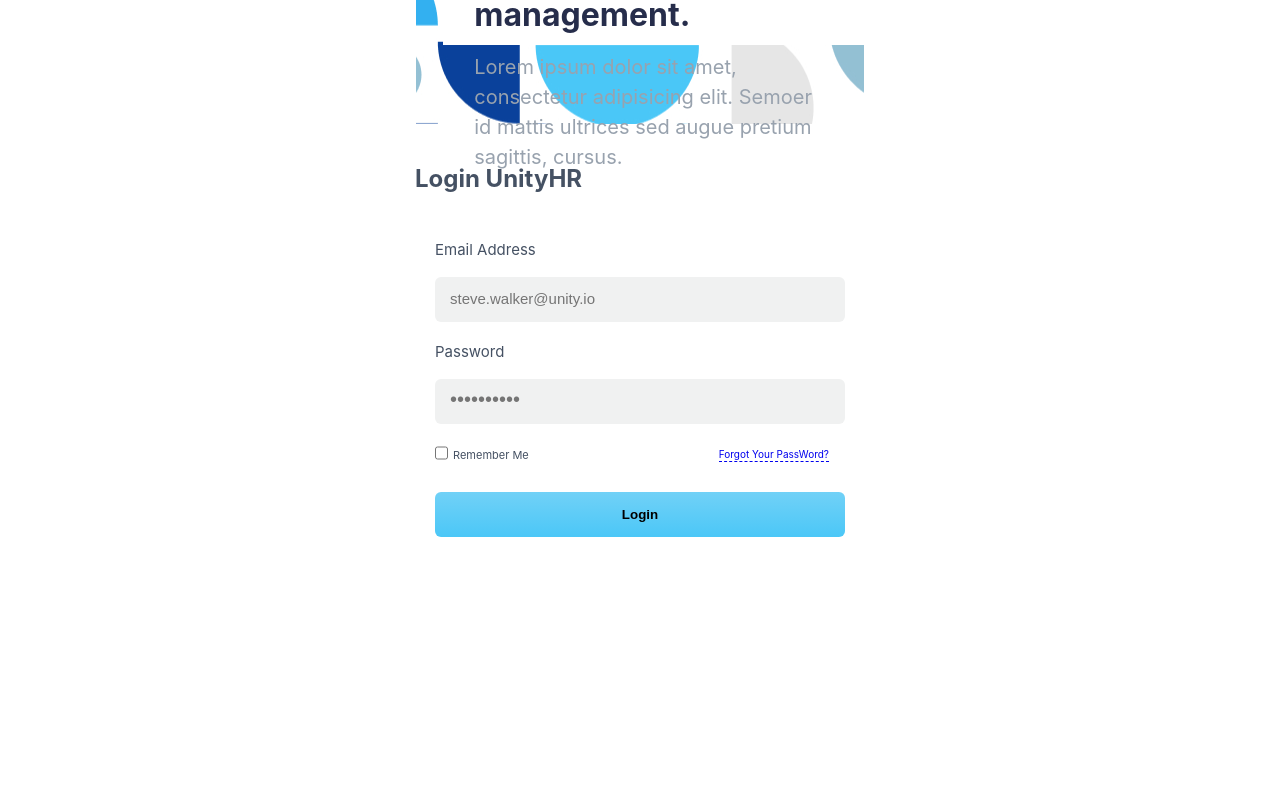
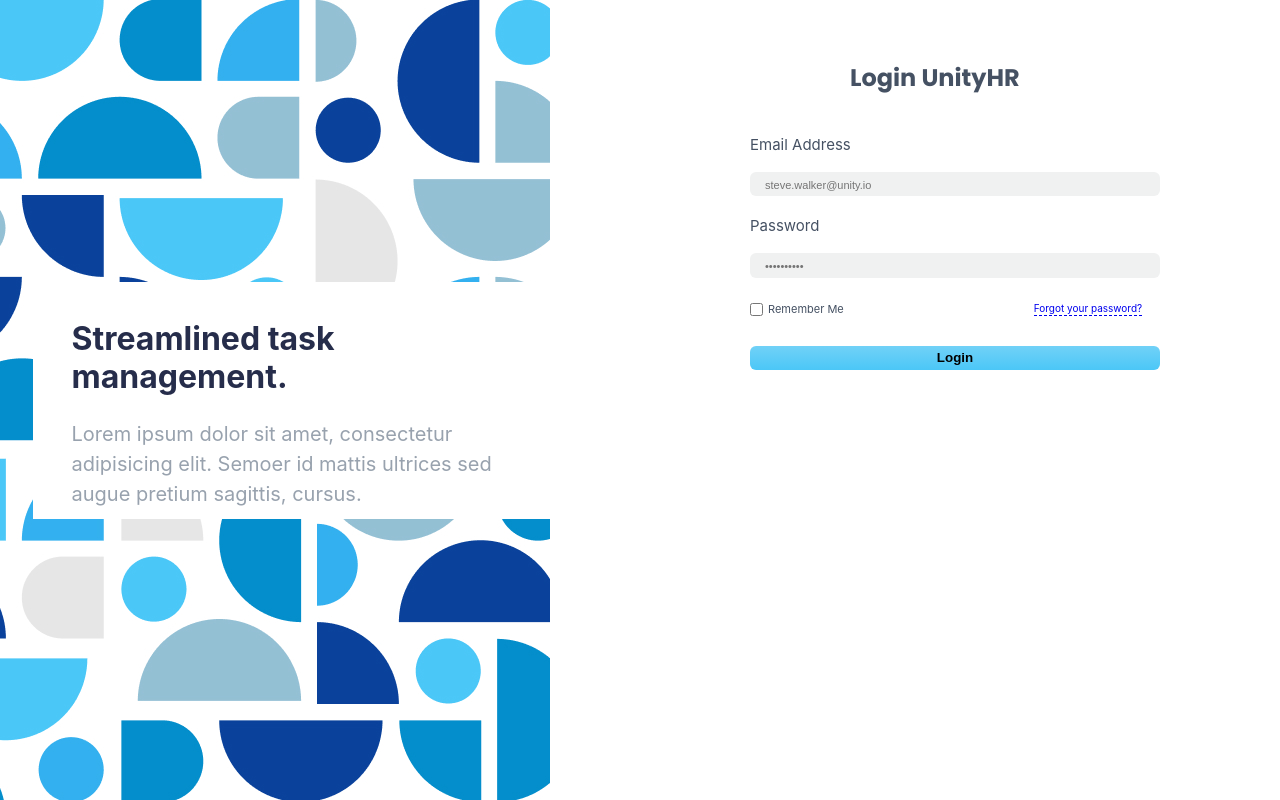
Before and after one commit to nology-tech/march-unityhr, a React (Create React App) app: page / in a window 1280 px wide. Built offline with nearby package versions, Linux system fonts and the light colour scheme.

Commit message:
styling for front page

```diff
--- a/src/component/AuthenticationPageLeft/AuthenticationPageLeft.scss
+++ b/src/component/AuthenticationPageLeft/AuthenticationPageLeft.scss
@@ -6,7 +6,8 @@
 }
 
 .login-page-left-side {
-  width: 35%;
+  width: 50%;
+  margin-right: 180px;
   height: 100vh;
   background-color: $color-white;
   background-image: url("../../assets/images/login-page-shapes.jpg");
--- a/src/component/LoginPage/LoginPage.jsx
+++ b/src/component/LoginPage/LoginPage.jsx
@@ -5,9 +5,9 @@
   return (
     <section className="login-container">
       <AuthenticationPageLeft />
-      <div>
+
+      <form className="login-form">
         <h1 className="login-container__title">Login UnityHR</h1>
-        <form className="login-form">
         <label className="login-form__email">Email Address</label>
         <input
           type="text"
@@ -35,7 +35,7 @@
           />
           <label className="login-form__checkbox--label">Remember Me</label>
           <a className="login-form__checkbox--link" href="url">
-              Forgot Your PassWord?
+            Forgot your password?
           </a>
         </section>
 
@@ -43,7 +43,6 @@
           Login
         </button>
       </form>
-      </div>
     </section>
   );
 };
--- a/src/component/LoginPage/LoginPage.scss
+++ b/src/component/LoginPage/LoginPage.scss
@@ -2,19 +2,30 @@
 
 .login-container {
   display: flex;
-  flex-direction: column;
-  justify-content: center;
-  align-items: center;
+  //  flex-direction: column;
+  justify-content: space-evenly;
+  // align-items: center;
   height: 500px;
 
   &__title {
+    margin-bottom: 40px;
+    margin-left: 100px;
     margin-top: 40px;
     color: $color-dark-grey;
+    font-family: $font-poppins;
   }
 }
+// #login-container__title {
+//   display: flex;
+//   margin-bottom: 40px;
+//   align-items: center;
+//   margin-top: 40px;
+//   color: $color-dark-grey;
+// }
 
 .login-form {
   display: flex;
+  margin-right: 100px;
   flex-direction: column;
   justify-content: center;
   align-items: left;
@@ -32,7 +43,7 @@
 
   &__email--input {
     width: 410px;
-    height: 45px;
+    height: 150px;
     border-radius: 6px;
     border: none;
     background-color: $color-light-grey-shade1;
@@ -46,7 +57,7 @@
 
   &__password--input {
     width: 410px;
-    height: 45px;
+    height: 150px;
     margin-bottom: 20px;
     border-radius: 6px;
     border: none;
@@ -58,7 +69,9 @@
     width: 410px;
 
     &--box {
+      margin-top: 5px;
       margin-right: 5px;
+      //background: $button-color-blue;
     }
 
     &--label {
@@ -81,7 +94,7 @@
   &__button {
     margin-top: 30px;
     width: 410px;
-    height: 45px;
+    height: 150px;
     border-radius: 6px;
     border: none;
     background: $button-color-blue;
@@ -90,10 +103,10 @@
 
   ::placeholder {
     padding: 15px;
-    font-size: $font-size-SM;
+    font-size: $font-size-SS;
   }
 
   #user-password::placeholder {
-    font-size: $font-size-M;
+    font-size: $font-size-SS;
   }
 }
```
Also changed, not shown: src/App.scss (line endings or trailing spaces), 1 other file (tests, documents, lock files or other folders). Lines whose indentation alone changed are shown as unchanged.
